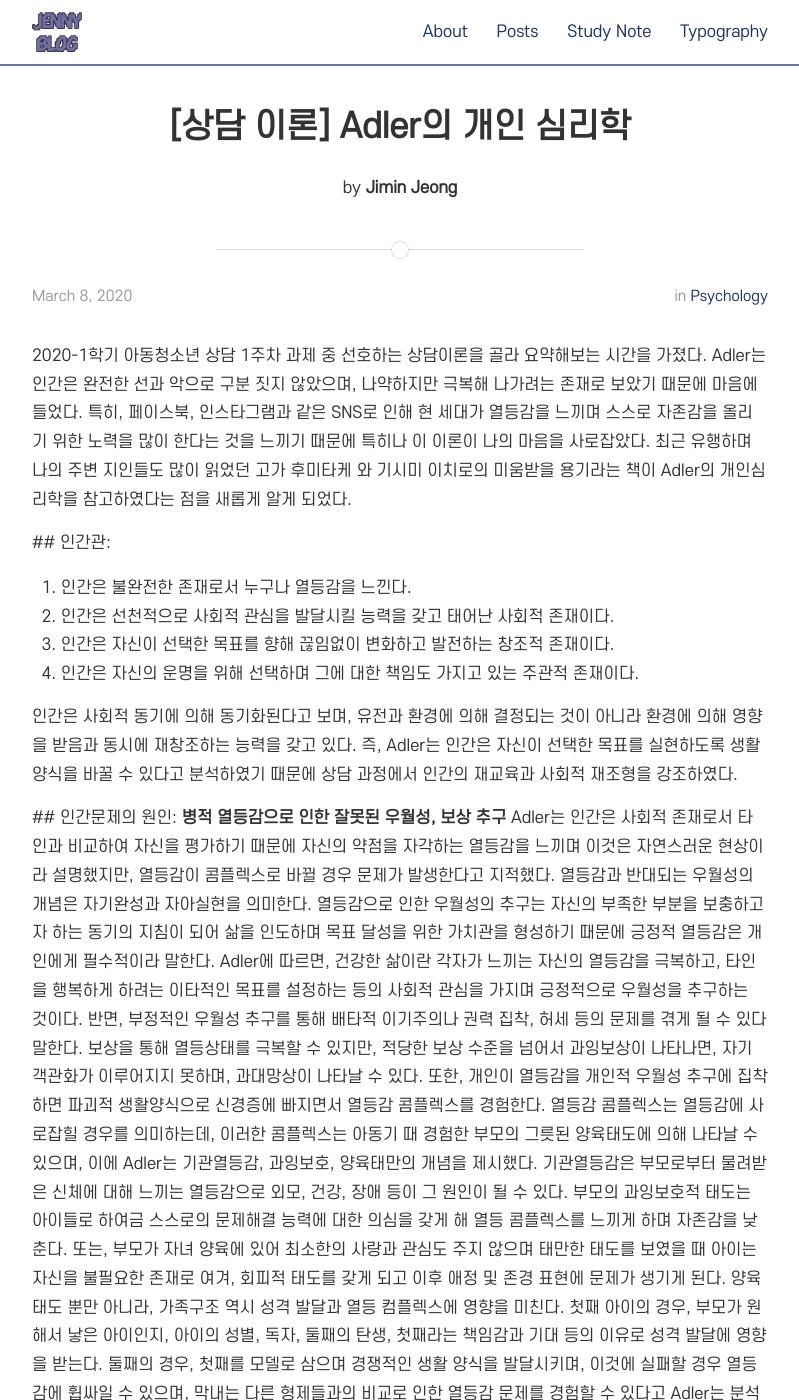
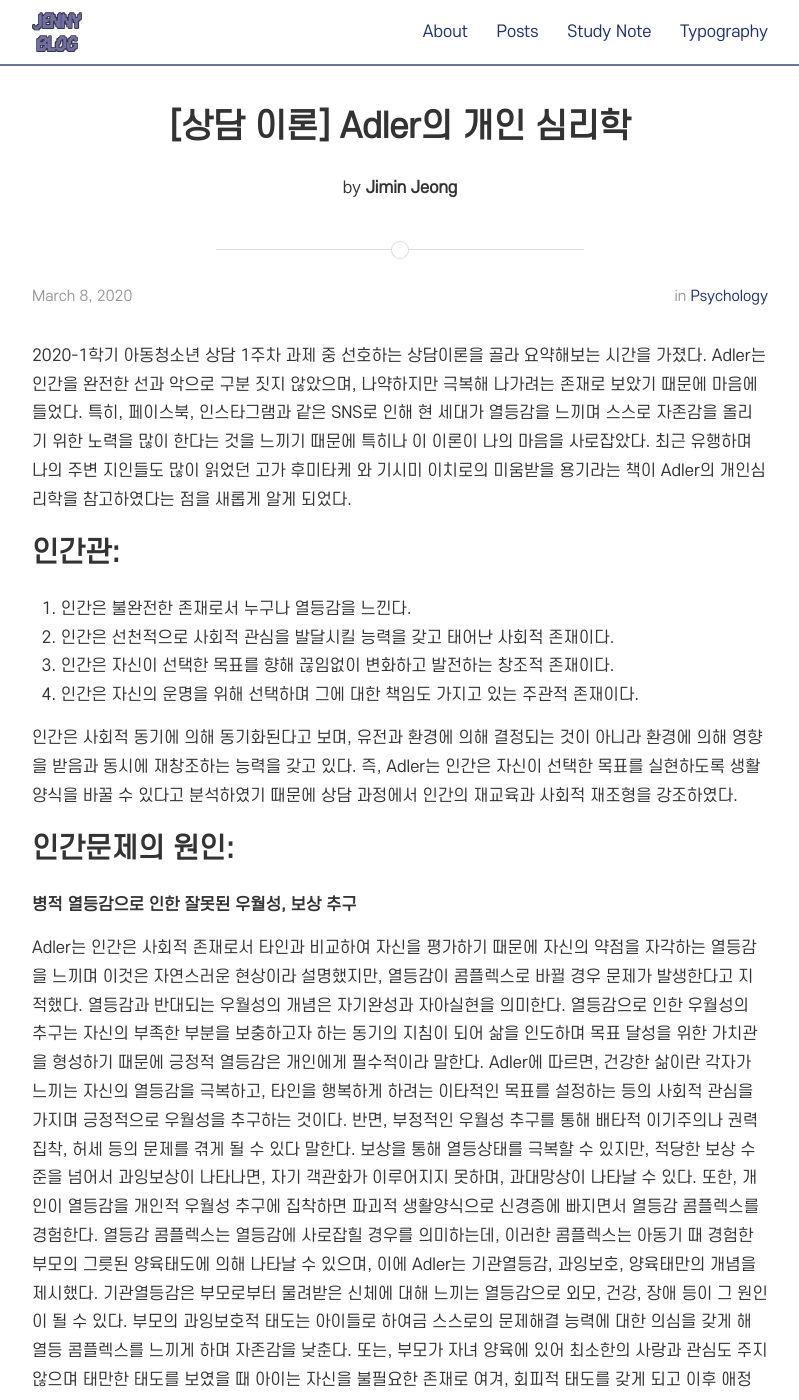
Before and after one commit to jminj0204/blog-posts, a Jekyll site: the page built from _posts/2020-03-08-adler.md, in a window 1280 px wide and 1400 px high. Shown: the whole window, without its empty margins (240-1039 px from the left). Built offline with Jekyll 4.4.1, drawn with Linux system fonts in a browser that asks for light colours; nearby versions of some CDN libraries; comment, search, counter and statistics services are not loaded.

Commit message:
2020-03-09_23-18-06

```diff
--- a/_posts/2020-03-08-adler.md
+++ b/_posts/2020-03-08-adler.md
@@ -6,9 +6,9 @@ author: Jimin Jeong
 categories: Psychology
 tags:	Adler
 ---
-2020-1학기 아동청소년 상담 1주차 과제 중 선호하는 상담이론을 골라 요약해보는 시간을 가졌다. Adler는 인간은 완전한 선과 악으로 구분 짓지 않았으며, 나약하지만 극복해 나가려는 존재로 보았기 때문에 마음에 들었다. 특히, 페이스북, 인스타그램과 같은 SNS로 인해 현 세대가 열등감을 느끼며 스스로 자존감을 올리기 위한 노력을 많이 한다는 것을 느끼기 때문에 특히나 이 이론이 나의 마음을 사로잡았다. 최근 유행하며 나의 주변 지인들도 많이 읽었던 고가 후미타케 와 기시미 이치로의 미움받을 용기라는 책이 Adler의 개인심리학을 참고하였다는 점을 새롭게 알게 되었다.
+2020-1학기 아동청소년 상담 1주차 과제 중 선호하는 상담이론을 골라 요약해보는 시간을 가졌다. Adler는 인간을 완전한 선과 악으로 구분 짓지 않았으며, 나약하지만 극복해 나가려는 존재로 보았기 때문에 마음에 들었다. 특히, 페이스북, 인스타그램과 같은 SNS로 인해 현 세대가 열등감을 느끼며 스스로 자존감을 올리기 위한 노력을 많이 한다는 것을 느끼기 때문에 특히나 이 이론이 나의 마음을 사로잡았다. 최근 유행하며 나의 주변 지인들도 많이 읽었던 고가 후미타케 와 기시미 이치로의 미움받을 용기라는 책이 Adler의 개인심리학을 참고하였다는 점을 새롭게 알게 되었다.
 
- ## 인간관:
+## 인간관:
 1. 인간은 불완전한 존재로서 누구나 열등감을 느낀다.
 2. 인간은 선천적으로 사회적 관심을 발달시킬 능력을 갖고 태어난 사회적 존재이다.
 3. 인간은 자신이 선택한 목표를 향해 끊임없이 변화하고 발전하는 창조적 존재이다.
@@ -16,11 +16,12 @@ tags:	Adler
 
 인간은 사회적 동기에 의해 동기화된다고 보며, 유전과 환경에 의해 결정되는 것이 아니라 환경에 의해 영향을 받음과 동시에 재창조하는 능력을 갖고 있다. 즉, Adler는 인간은 자신이 선택한 목표를 실현하도록 생활양식을 바꿀 수 있다고 분석하였기 때문에 상담 과정에서 인간의 재교육과 사회적 재조형을 강조하였다.
 
- ## 인간문제의 원인:
+## 인간문제의 원인:
 **병적 열등감으로 인한 잘못된 우월성, 보상 추구**
+
 Adler는 인간은 사회적 존재로서 타인과 비교하여 자신을 평가하기 때문에 자신의 약점을 자각하는 열등감을 느끼며 이것은 자연스러운 현상이라 설명했지만, 열등감이 콤플렉스로 바뀔 경우 문제가 발생한다고 지적했다. 열등감과 반대되는 우월성의 개념은 자기완성과 자아실현을 의미한다. 열등감으로 인한 우월성의 추구는 자신의 부족한 부분을 보충하고자 하는 동기의 지침이 되어 삶을 인도하며 목표 달성을 위한 가치관을 형성하기 때문에 긍정적 열등감은 개인에게 필수적이라 말한다. Adler에 따르면, 건강한 삶이란 각자가 느끼는 자신의 열등감을 극복하고, 타인을 행복하게 하려는 이타적인 목표를 설정하는 등의 사회적 관심을 가지며 긍정적으로 우월성을 추구하는 것이다. 반면, 부정적인 우월성 추구를 통해 배타적 이기주의나 권력 집착, 허세 등의 문제를 겪게 될 수 있다 말한다. 보상을 통해 열등상태를 극복할 수 있지만, 적당한 보상 수준을 넘어서 과잉보상이 나타나면, 자기 객관화가 이루어지지 못하며, 과대망상이 나타날 수 있다. 또한, 개인이 열등감을 개인적 우월성 추구에 집착하면 파괴적 생활양식으로 신경증에 빠지면서 열등감 콤플렉스를 경험한다. 열등감 콤플렉스는 열등감에 사로잡힐 경우를 의미하는데, 이러한 콤플렉스는 아동기 때 경험한 부모의 그릇된 양육태도에 의해 나타날 수 있으며, 이에 Adler는 기관열등감, 과잉보호, 양육태만의 개념을 제시했다. 기관열등감은 부모로부터 물려받은 신체에 대해 느끼는 열등감으로 외모, 건강, 장애 등이 그 원인이 될 수 있다. 부모의 과잉보호적 태도는 아이들로 하여금 스스로의 문제해결 능력에 대한 의심을 갖게 해 열등 콤플렉스를 느끼게 하며 자존감을 낮춘다. 또는, 부모가 자녀 양육에 있어 최소한의 사랑과 관심도 주지 않으며 태만한 태도를 보였을 때 아이는 자신을 불필요한 존재로 여겨, 회피적 태도를 갖게 되고 이후 애정 및 존경 표현에 문제가 생기게 된다. 양육 태도 뿐만 아니라, 가족구조 역시 성격 발달과 열등 컴플렉스에 영향을 미친다. 첫째 아이의 경우, 부모가 원해서 낳은 아이인지, 아이의 성별, 독자, 둘째의 탄생, 첫째라는 책임감과 기대 등의 이유로 성격 발달에 영향을 받는다. 둘째의 경우, 첫째를 모델로 삼으며 경쟁적인 생활 양식을 발달시키며, 이것에 실패할 경우 열등감에 휩싸일 수 있으며, 막내는 다른 형제들과의 비교로 인한 열등감 문제를 경험할 수 있다고 Adler는 분석하였다.
 
- ## 상담목표:
+## 상담목표
 **< Mosak & Maniacci (1999) 이 제시한 개인심리학 상담의 목표>**
 1. 사회적 관심 증진
 2. 열등감 극복
```
Also changed, not shown: _posts/2020-03-08.chapter8.md (+9 -1 lines).
